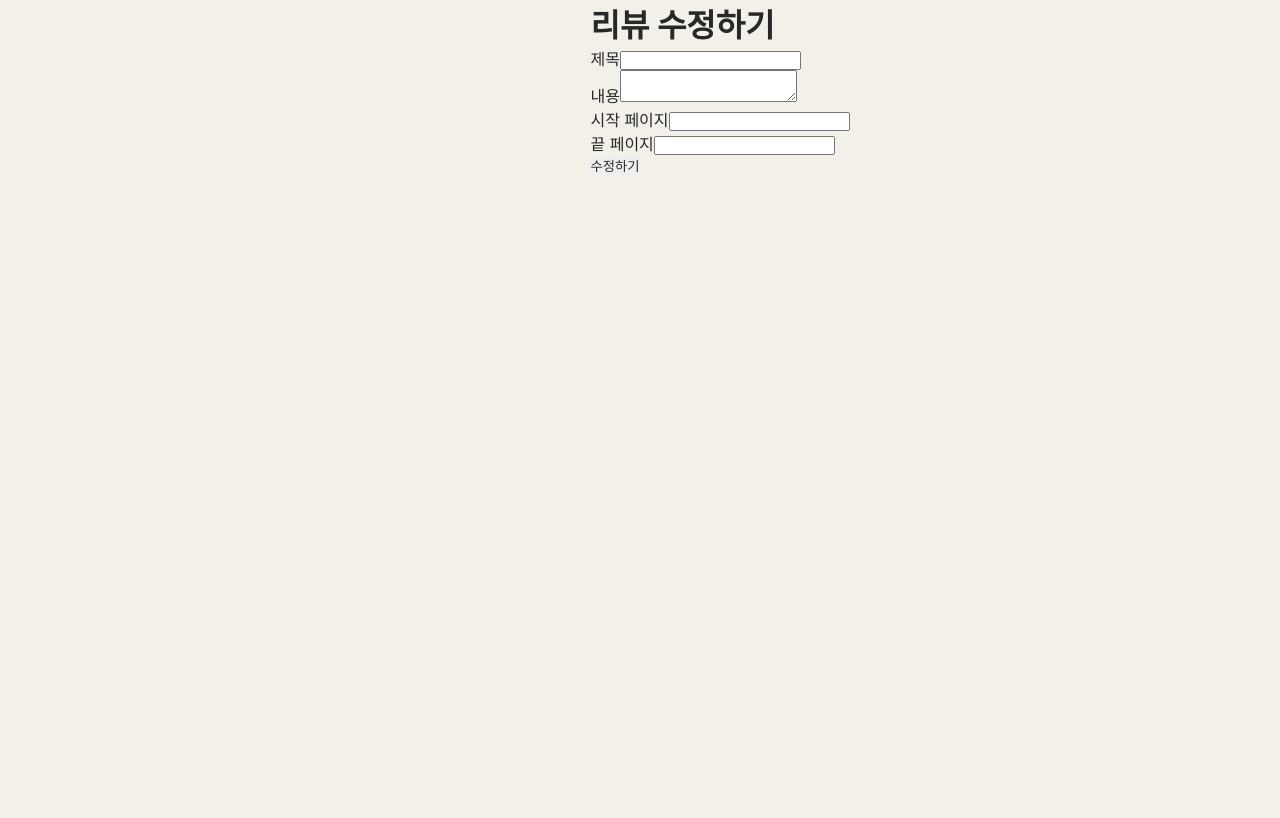
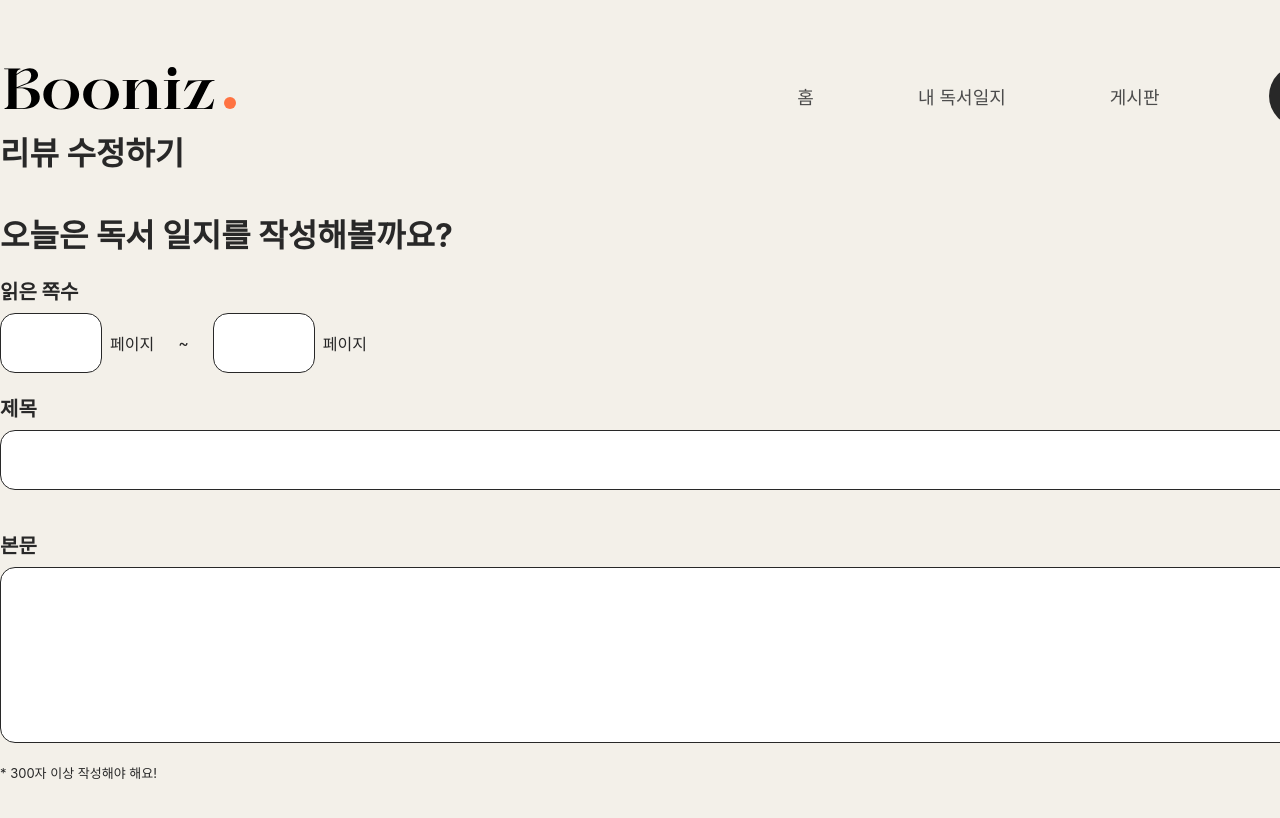
Before and after one commit to sweetpotatozoa/booniz, a React (Create React App) app in the folder client/: page /edit/1/1 in a window 1280 px wide. Shown: the top 818 px of the page. Built offline with nearby package versions, Linux system fonts and the light colour scheme; no server answers.

Commit message:
feat : edit페이지 일단 연결은 시켜 놓음 ㅎ...

```diff
--- a/client/src/pages/Edit/Edit.js
+++ b/client/src/pages/Edit/Edit.js
@@ -2,9 +2,12 @@ import React, { useState, useEffect } from 'react'
 import { useParams, useNavigate } from 'react-router-dom'
 import BackendApis from '../../utils/backendApis'
 import styles from './Edit.module.css'
+import WriteForm from '../../components/WriteForm.js/WriteForm'
+import NavBar from '../../components/NavBar/NavBar'
 
 const Edit = () => {
   const { reviewId } = useParams()
+  const [error, setError] = useState('')
   const [reviewData, setReviewData] = useState({
     title: '',
     content: '',
@@ -46,62 +49,53 @@ const Edit = () => {
 
   const handleSubmit = async (e) => {
     e.preventDefault()
+    setError('')
+
+    const { title, content, startPage, endPage } = reviewData
+    if (title.length > 50) {
+      setError('제목은 50자 이하여야 합니다.')
+      return
+    }
+    if (content.length < 100) {
+      setError('내용은 100자 이상이어야 합니다.')
+      return
+    }
+    if (isNaN(startPage) || isNaN(endPage)) {
+      setError('시작 페이지와 끝 페이지는 숫자여야 합니다.')
+      return
+    }
+    if (Number(startPage) > Number(endPage)) {
+      setError('시작 페이지는 끝 페이지보다 더 클 수 없습니다.')
+      return
+    }
+
     try {
-      await BackendApis.updateMyReview(reviewId, reviewData)
-      navigate(`/userProfile/${reviewId}`)
+      const result = await BackendApis.createReview('POST', reviewData)
+      if (result && result.acknowledged) {
+        navigate('/')
+      } else {
+        setError('글 작성에 실패했습니다.')
+      }
     } catch (error) {
-      console.error('리뷰 수정 중 오류 발생:', error)
+      setError('글 작성에 실패했습니다.')
     }
   }
 
   if (loading) return <p>Loading...</p> // 로딩 상태 표시
 
   return (
-    <div className={styles.container}>
-      <h1>리뷰 수정하기</h1>
-      <form onSubmit={handleSubmit}>
-        <div className={styles.formGroup}>
-          <label htmlFor='title'>제목</label>
-          <input
-            type='text'
-            id='title'
-            name='title'
-            value={reviewData.title}
-            onChange={handleChange}
-          />
-        </div>
-        <div className={styles.formGroup}>
-          <label htmlFor='content'>내용</label>
-          <textarea
-            id='content'
-            name='content'
-            value={reviewData.content}
-            onChange={handleChange}
-          />
-        </div>
-        <div className={styles.formGroup}>
-          <label htmlFor='startPage'>시작 페이지</label>
-          <input
-            type='number'
-            id='startPage'
-            name='startPage'
-            value={reviewData.startPage}
-            onChange={handleChange}
-          />
-        </div>
-        <div className={styles.formGroup}>
-          <label htmlFor='endPage'>끝 페이지</label>
-          <input
-            type='number'
-            id='endPage'
-            name='endPage'
-            value={reviewData.endPage}
-            onChange={handleChange}
-          />
-        </div>
-        <button type='submit'>수정하기</button>
-      </form>
-    </div>
+    <>
+      <NavBar />
+      <div className={styles.container}>
+        <h1>리뷰 수정하기</h1>
+        <WriteForm
+          formData={reviewData}
+          handleChange={handleChange}
+          handleSubmit={handleSubmit}
+          error
+        />
+      </div>
+    </>
   )
 }
 
```
